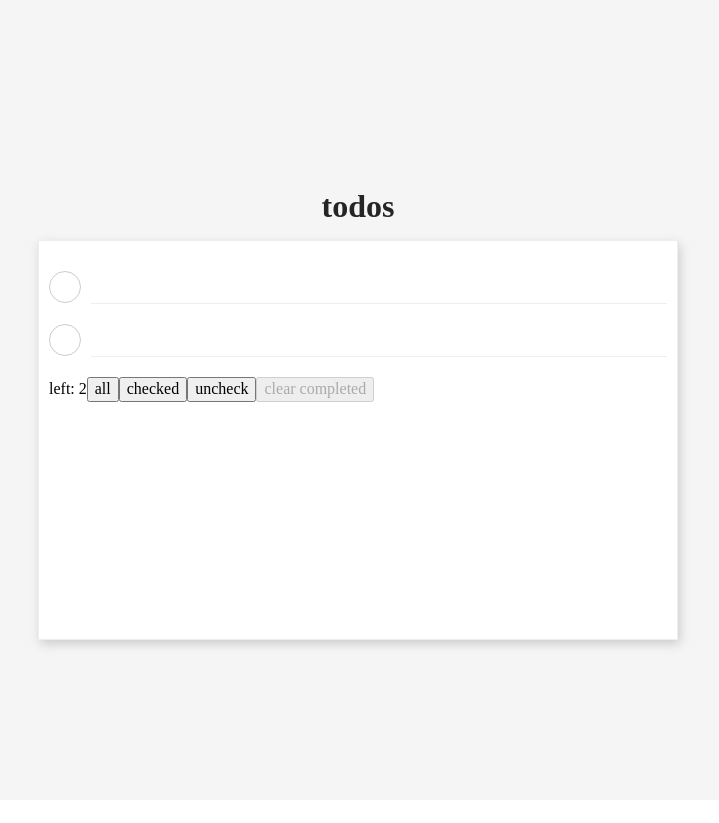
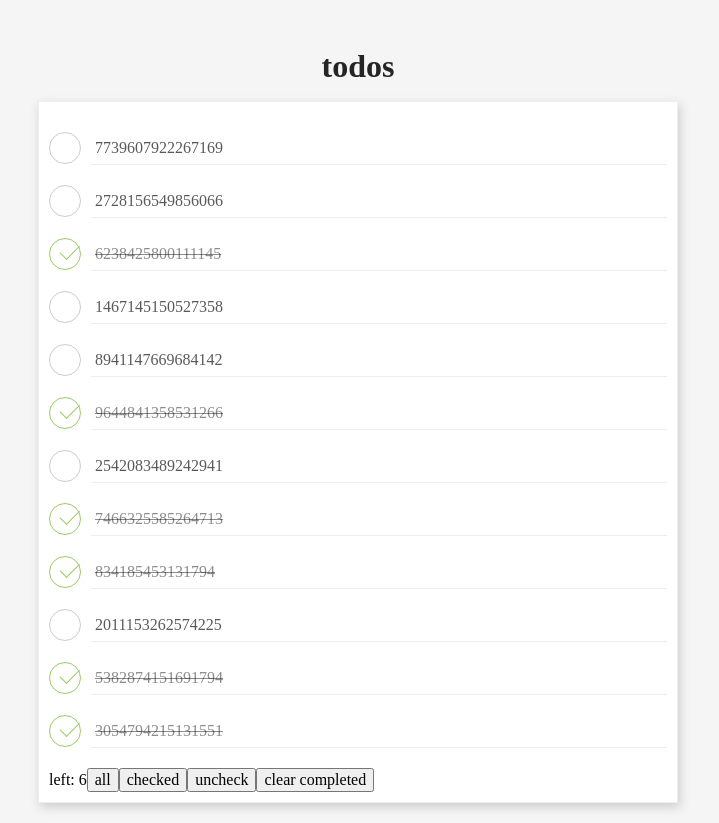
Before and after one commit to ocian/todo-mvc, a React app: page / in a window 1280 px wide. Shown: the whole page, without its empty margins (282-1001 px from the left). Before the commit the page ends 800 px from the top, so only its background shows below. Built offline with nearby package versions, Linux system fonts and the light colour scheme.

Commit message:
update: finish all operations

```diff
--- a/src/components/checkbox/index.tsx
+++ b/src/components/checkbox/index.tsx
@@ -3,7 +3,7 @@ import { useMemo } from 'react'
 import styles from './index.module.scss'
 
 interface CheckBoxProps {
-  id: string
+  id: number
   label: React.ReactNode
   checked: boolean
   onChange: (newStatus: boolean) => void
--- a/src/components/checkbox_group/index.tsx
+++ b/src/components/checkbox_group/index.tsx
@@ -10,7 +10,7 @@ import styles from './index.module.scss'
 interface CheckboxGroupProps {
   selections: number[]
   onChange: (newSelections: number[]) => void
-  list: { [key: string]: { selected: boolean } }
+  clearChecked?: () => void
 }
 
 export default function CheckboxGroup(
@@ -41,8 +41,6 @@ export default function CheckboxGroup(
     return cloneElement(child, { checked, onChange })
   })
 
-  function clearAll() {}
-
   return (
     <div className={styles.todo_group}>
       <span>{wrappedChildren}</span>
@@ -51,7 +49,9 @@ export default function CheckboxGroup(
         <button onClick={() => setStatus('all')}>all</button>
         <button onClick={() => setStatus('checked')}>checked</button>
         <button onClick={() => setStatus('uncheck')}>uncheck</button>
-        <button disabled onClick={clearAll}>clear completed</button>
+        {typeof props.clearChecked === 'function' && (
+          <button onClick={props.clearChecked}>clear completed</button>
+        )}
       </div>
     </div>
   )
--- a/src/mocks/todos.ts
+++ b/src/mocks/todos.ts
@@ -7,7 +7,7 @@ const list = Array.from({ length: 12 }).map((_: undefined, index: number) => ({
 
 const getTodo = (params: { id: number }) => {
   const todo = list.filter(
-    (item) => item.id === params.id && item.deleteAt !== null
+    (item) => item.id === params.id && item.deleteAt === null
   )[0]
   if (!todo) return false
   return todo
@@ -26,17 +26,20 @@ export const getListTodo = () => {
   }
 }
 
-export const addTodo = (params: { content: string }) => {
+export const addTodo: (params: {
+  content: string
+}) => Promise<{ code: number; result: { id: number } }> = (params) => {
+  const id = list.length
   const todo = {
     checked: false,
     content: params.content,
-    id: list.length,
+    id,
     deleteAt: null,
   }
   list.push(todo)
   return Promise.resolve({
     code: 1,
-    result: true,
+    result: { id },
   })
 }
 
@@ -50,15 +53,19 @@ export const updateTodo = (params: {
 
   if (params.checked) todo.checked = params.checked
   if (params.content) todo.content = params.content
-  list[params.id] = todo
+  const index = getIndex(params.id)
+  list[index] = todo
   return Promise.resolve({ code: 1, result: true })
 }
 
-export const deleteTodo = (params: { id: number }) => {
+export const deleteTodo: (params: {
+  id: number
+}) => Promise<{ code: number; result?: true; msg?: string }> = (params) => {
   const todo = getTodo({ id: params.id })
   if (!todo) return Promise.resolve({ code: -1, msg: 'Id matchs no data!' })
   todo.deleteAt = Date.now()
-  list[params.id] = todo
+  const index = getIndex(params.id)
+  list[index] = todo
   return Promise.resolve({ code: 1, result: true })
 }
 
@@ -68,3 +75,13 @@ function getChecked() {
 function getContent() {
   return Math.floor(Math.random() * 1e16) + ''
 }
+function getIndex(id: number) {
+  let index = 0
+  for (let i = 0; i < list.length; i += 1) {
+    if (list[i].id === id) {
+      index = i
+      break
+    }
+  }
+  return index
+}
--- a/src/views/todo.tsx
+++ b/src/views/todo.tsx
@@ -2,40 +2,95 @@ import Title from 'Src/components/title'
 import CheckboxGroup from 'Src/components/checkbox_group'
 import { useEffect, useState } from 'react'
 import styles from './todo.module.scss'
-import { getListTodo } from 'Src/mocks/todos'
+import { deleteTodo, getListTodo, updateTodo, addTodo } from 'Src/mocks/todos'
 import Checkbox from 'Src/components/checkbox'
 import Content from 'Src/components/content'
 
 interface ListItem {
-  [key: string]: { id: number; checked: boolean; content: string }
+  [key: string]: { id?: number; checked?: boolean; content: string }
 }
 
 export default function ViewTodo() {
   const [list, setList] = useState<ListItem>(() => ({}))
-  // const [initing, setIniting] = useState<boolean>(() => true)
   const [selections, setSelections] = useState<number[]>(() => [])
 
-  function changeChecked(id: string) {
-    const current = list[id]
-    setList({ ...list, [id]: { ...current, checked: !current.checked } })
-  }
-  function changeContent(id, newContent: string) {
-    const current = list[id]
-    setList({ ...list, [id]: { ...current, content: newContent } })
-  }
-  function delTodo(id) {
+  // get data from apis, and use it into state
+  function setData(todoList: ListItem) {
     const _list = {}
-    for (let key in list) {
-      if ({}.hasOwnProperty.call(list, key)) {
-        if (id !== key) _list[key] = { ...list[key] }
+    for (let id in todoList) {
+      if (todoList.hasOwnProperty(id)) {
+        const todo = todoList[id]
+        _list[id] = { content: todo.content }
       }
     }
     setList(_list)
+
+    const _selectons = Object.entries(todoList)
+      .filter(([id, todo]) => todo.checked)
+      .map(([id]) => +id)
+    setSelections(_selectons)
+  }
+  function changeChecked(params: { id: number }) {
+    const { id } = params
+    let newChecked = false
+    let _selections = selections.concat()
+    if (_selections.includes(id)) {
+      _selections = _selections.filter((item) => item !== id)
+      newChecked = false
+    } else {
+      _selections.push(id)
+      newChecked = true
+    }
+    setSelections(_selections)
+    updateTodo({ id, checked: newChecked })
+  }
+  function changeContent(params: { id: number; content: string }) {
+    const { id, content } = params
+    if (list[id].content === content) return
+    const todo = { content }
+    setList({ ...list, [id]: todo })
+    updateTodo({ id, content })
+  }
+  function createTodo(params: { content: string }) {
+    const { content } = params
+    const todo = { checked: false, content }
+    addTodo({ content }).then(({ code, result }) => {
+      const { id } = result
+      setList({ ...list, [id]: todo })
+    })
+  }
+  function removeTodo(params: { id: number }) {
+    const _list = {}
+    for (let id in list) {
+      if (list.hasOwnProperty(id) && +id !== params.id) {
+        _list[id] = list[id]
+      }
+    }
+    setList(_list)
+    deleteTodo({ id: params.id })
   }
 
   async function fetchList() {
-    const list = await getListTodo()
-    setList(list)
+    const { code, result } = await getListTodo()
+    if (code === 1) {
+      setData(result)
+    } else {
+      console.log('get list failed')
+    }
+  }
+  async function clearDone() {
+    if (!selections.length) return
+    const _selections = selections.concat()
+    Promise.all(_selections.map((id) => deleteTodo({ id }))).then(() => {
+      setSelections([])
+      const _list = {}
+      for (let id in list) {
+        if (list.hasOwnProperty(id) && !_selections.includes(+id)) {
+          _list[id] = list[id]
+        }
+      }
+      setList(_list)
+    })
   }
 
   useEffect(() => {
@@ -49,23 +104,27 @@ export default function ViewTodo() {
         {!Object.entries(list).length && (
           <div className={styles.no_data}>no data</div>
         )}
-        <CheckboxGroup selections={selections} onChange={setSelections}>
+        <CheckboxGroup
+          selections={selections}
+          onChange={setSelections}
+          clearChecked={clearDone}
+        >
           {Object.entries(list).map(([id, item]) => (
             <Checkbox
               key={id}
-              id={id}
+              id={+id}
               checked={item.checked}
               label={
                 <Content
                   text={item.content}
                   onChange={(newContent: string) =>
-                    changeContent(id, newContent)
+                    changeContent({ id: +id, content: newContent })
                   }
                   disabled={selections.includes(+id)}
                 />
               }
-              onChange={() => changeChecked(id)}
-              onRemove={() => delTodo(id)}
+              onChange={() => changeChecked({ id: +id })}
+              onRemove={() => removeTodo({ id: +id })}
             />
           ))}
         </CheckboxGroup>
```
